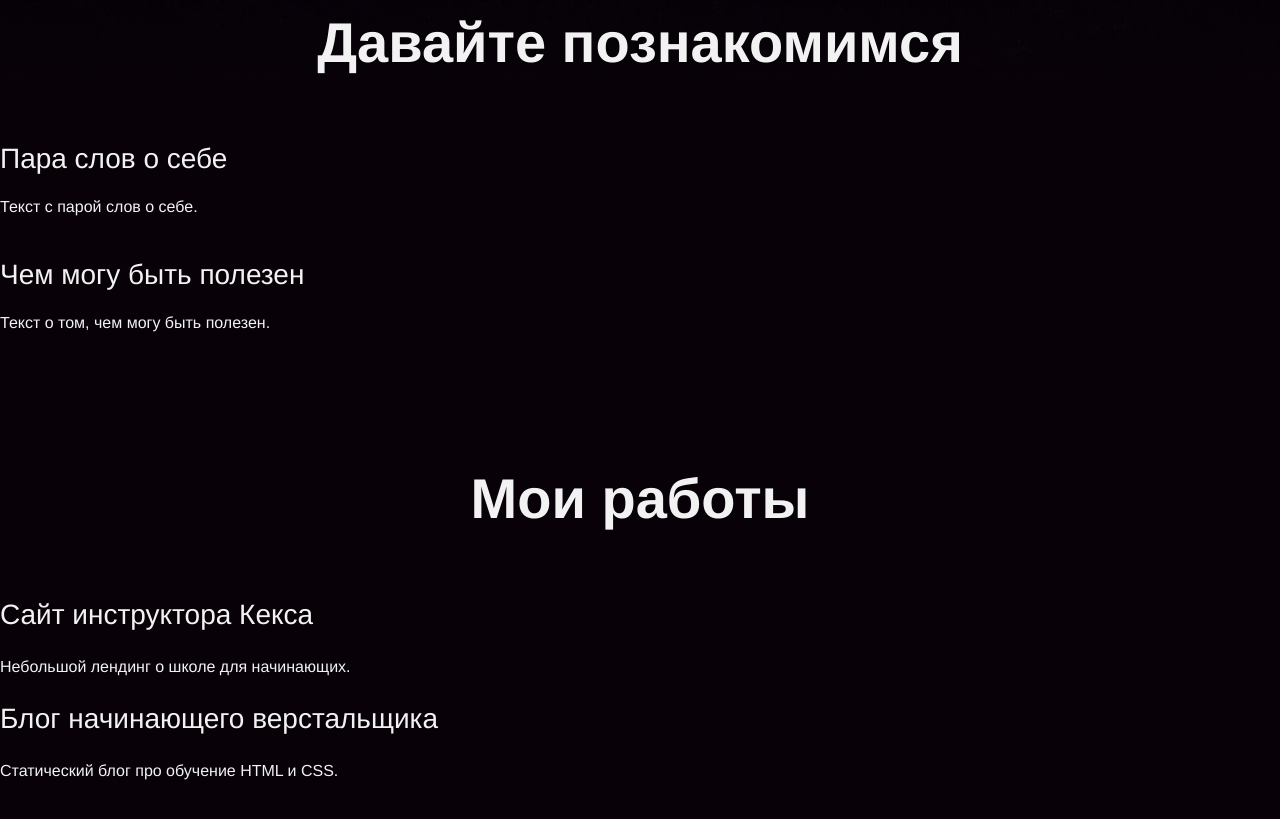
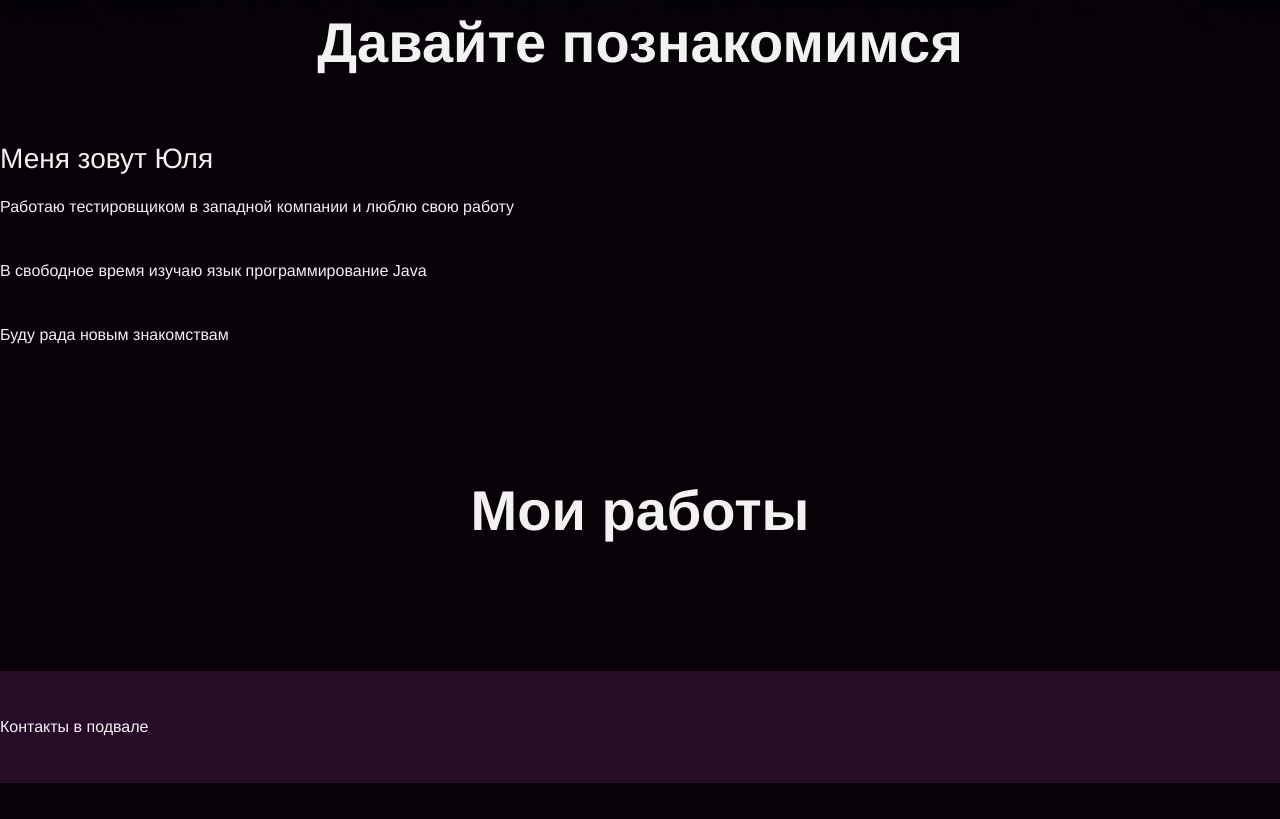
Before and after one commit to JuliaSleptsova/juliasleptsova.github.io, a plain HTML site: page index.html in a window 1280 px wide. Shown: the part 921-1740 px from the top of the page. After the commit the page ends 1704 px from the top, so only its background shows below. Drawn offline with Linux system fonts and the light colour scheme.

Commit message:
Add files via upload

```diff
--- a/index.html
+++ b/index.html
@@ -3,7 +3,7 @@
   <head>
     <meta charset="UTF-8">
     <link rel="stylesheet" href="style.css">
-    <title>Портфолио Junior верстальщика</title>
+    <title>Портфолио Белки</title>
   </head>
 
   <body>
@@ -12,26 +12,26 @@
     </header>
 
     <section class="hero-image">
-      <h1 class="heading">Неопознанный Енот</h1>
-      <p>Junior верстальщик</p>
+      <h1 class="heading">Любопытная белка</h1>
+      <p>Junior QA</p>
     </section>
 
     <section class="intro">
       <h2 class="subheading">Давайте познакомимся</h2>
-      <h3>Пара слов о себе</h3>
-      <p>Текст с парой слов о себе.</p>
-      <h3>Чем могу быть полезен</h3>
-      <p>Текст о том, чем могу быть полезен.</p>
+      <h3>Меня зовут Юля</h3>
+      <p>Работаю тестировщиком в западной компании и люблю свою работу</p>
+      <p>В свободное время изучаю язык программирование Java </p>
+      <p>Буду рада новым знакомствам</p>
     </section>
 
     <section class="portfolio">
       <h2 class="subheading">Мои работы</h2>
 
-      <h3>Сайт инструктора Кекса</h3>
-      <p>Небольшой лендинг о школе для начинающих.</p>
+      <h3></h3>
+      <p></p>
 
-      <h3>Блог начинающего верстальщика</h3>
-      <p>Статический блог про обучение HTML и CSS.</p>
+      <h3></h3>
+      <p></p>
     </section>
 
     <footer class="page-footer">
```
